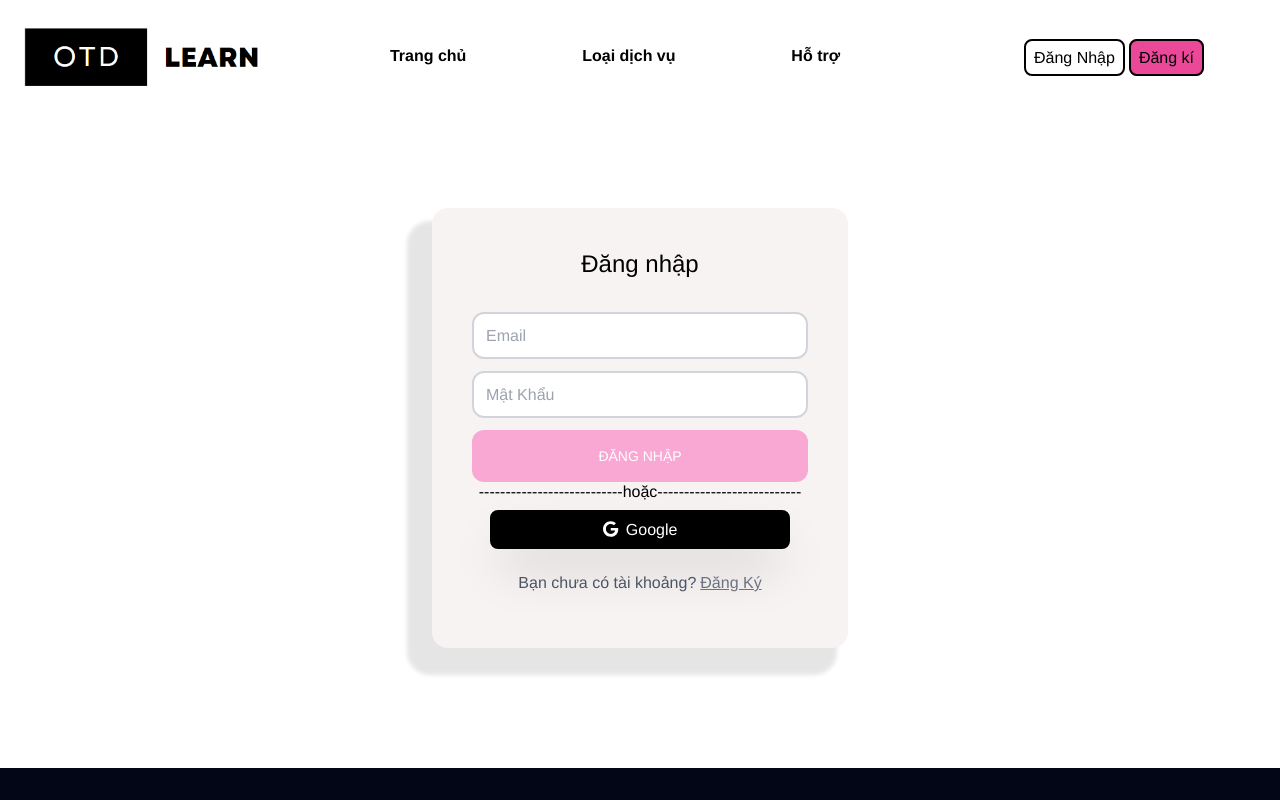
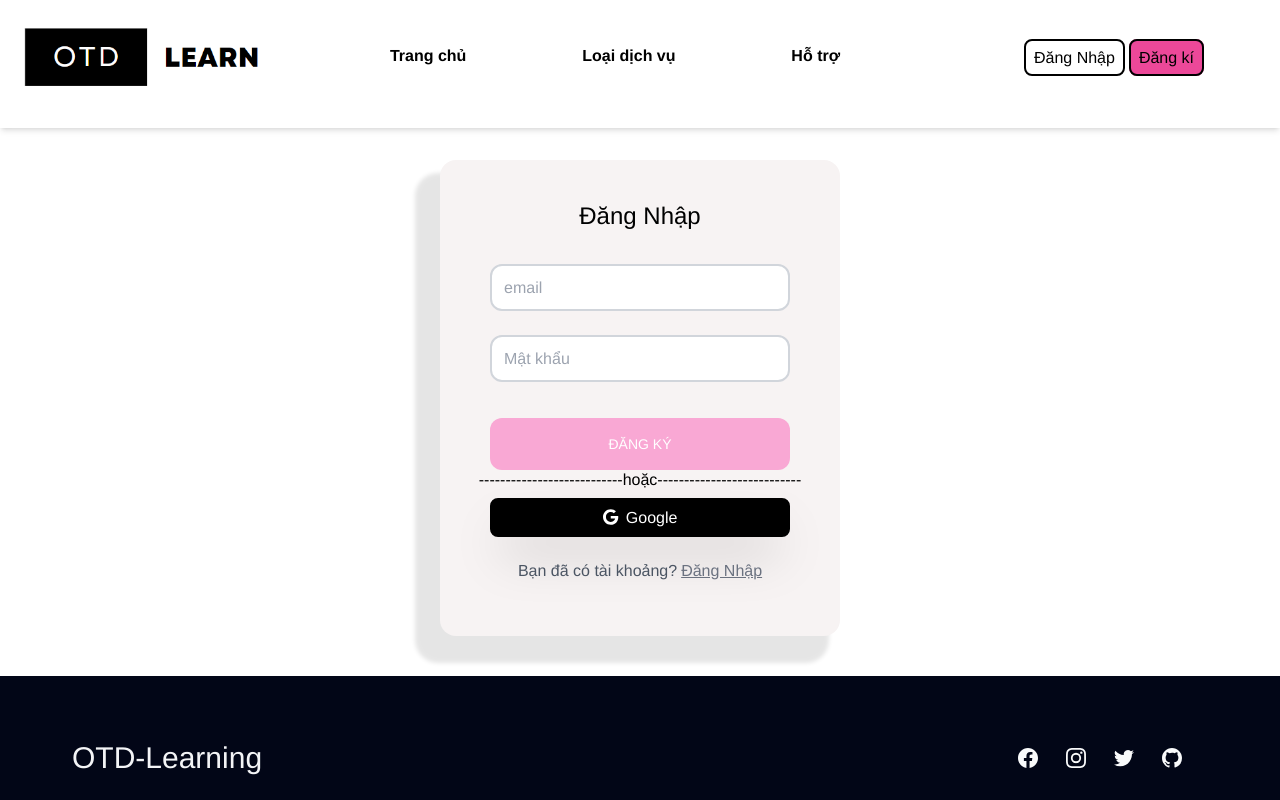
Before and after one commit to lehaodang189203/Summer2024SWP391_SAP1804_Group05_FE, a React (Vite) app in the folder OnDemandTutor/: page /login in a window 1280 px wide. Shown: the top 800 px of the page. Built offline with nearby package versions, Linux system fonts and the light colour scheme.

Commit message:
Tách component Input vs sử dụng yup check validate

```diff
--- a/OnDemandTutor/src/pages/Login/Login.tsx
+++ b/OnDemandTutor/src/pages/Login/Login.tsx
@@ -1,44 +1,78 @@
-import React from 'react'
+import { faGoogle } from '@fortawesome/free-brands-svg-icons'
+import { FontAwesomeIcon } from '@fortawesome/react-fontawesome'
 import { Link } from 'react-router-dom'
-import { FontAwesomeIcon } from '@fortawesome/react-fontawesome'
-import { faGoogle } from '@fortawesome/free-brands-svg-icons'
+
+import { yupResolver } from '@hookform/resolvers/yup'
+import { useForm } from 'react-hook-form'
+import Input from '../../components/Input'
+import { schema, Schema } from '../../utils/rules'
+
+type FormData = Pick<Schema, 'email' | 'password'>
+const loginSchema = schema.pick(['email', 'password'])
+
 export default function Login() {
+  const {
+    register,
+    handleSubmit,
+    formState: { errors }
+  } = useForm<FormData>({
+    resolver: yupResolver(loginSchema)
+  })
+
+  const onSubmit = (data: FormData) => {
+    console.log('Form submitted:', data)
+    // Xử lý logic tùy chỉnh ở đây
+  }
+
   return (
-    <div className='bg-white py-20 w-full'>
+    <div
+      style={{
+        background: '#F7F3F3',
+        boxShadow: 'rgba(0, 0, 0, 0.1) -18px 20px 4px 7px'
+      }}
+      className='py-10 w-[25rem] rounded-2xl shadow-neutral-950 mx-auto my-[2rem]'
+    >
       <div className='container justify-center flex'>
-        <form
-          style={{ background: '#F7F3F3', boxShadow: 'rgba(0, 0, 0, 0.1) -18px 20px 4px 7px' }}
-          className='p-10 w-4/12  rounded-2xl shadow-neutral-950'
+        <form onSubmit={handleSubmit(onSubmit)}>
+          <div className='text-2xl'>Đăng Nhập </div>
+
+          <Input
+            name='email'
+            type='email'
+            placeholder='email'
+            className='mt-8'
+            register={register}
+            errorMessage={errors.email?.message}
+          />
+
+          <Input
+            name='password'
+            type='password'
+            placeholder='Mật khẩu'
+            className='mt-1s'
+            register={register}
+            errorMessage={errors.password?.message}
+            autoComplete='on'
+          />
+
+          <div className='mt-3'>
+            <button
+              type='submit'
+              className='w-full rounded-xl text-center bg-pink-300 py-4 px-2 uppercase text-white text-sm hover:bg-pink-600 flex justify-center items-center'
             >
-          <div className='text-2xl'>Đăng nhập</div>
-          <div className='mt-8'>
-            <input
-              type='email'
-              placeholder='Email'
-              className='p-3 w-full outline-none  border-gray-300 forcus:border-gray-500 forcus:shawdow-sm rounded-xl hover:border-black border-2'
-            />
-          </div>
-          <div className='mt-3'>
-            <input
-              type='password'
-              placeholder='Mật Khẩu'
-              className='p-3 w-full outline-none border-gray-300 forcus:border-gray-500 forcus:shawdow-sm rounded-xl  hover:border-black border-2'
-            />
-          </div>
-          <div className='mt-3'>
-            <button className='w-full  rounded-xl text-center bg-pink-300 py-4 px-2 uppercase  text-white text-sm hover:bg-pink-600 flex justify-center items-center'>
-              Đăng nhập
+              Đăng Ký
             </button>
           </div>
-
-          <div className='NleHE1'>
+        </form>
+      </div>
+      <div>
+        <div>
           <span>---------------------------</span>
-            <span className='EMof35'>hoặc</span>
+          <span>hoặc</span>
           <span>---------------------------</span>
         </div>
-
         <div className='justify-center flex py-2'>
-            <button className=' bg-black text-white border-black border-2 w-[300px] rounded-lg justify-center items-center flex py-2 shadow-2xl hover:bg-white hover:text-black'>
+          <button className='bg-black text-white border-black border-2 w-[300px] rounded-lg justify-center items-center flex py-2 shadow-2xl hover:bg-white hover:text-black'>
             <div className='pr-2'>
               <FontAwesomeIcon icon={faGoogle} />
             </div>
@@ -47,13 +81,15 @@ export default function Login() {
         </div>
         <div className='my-4'>
           <div>
-              <span className='text-gray-600 mr-1'>Bạn chưa có tài khoảng?</span>
-              <Link className='text-gray-500 underline hover:text-red-500' to='/Register'>
-                Đăng Ký
+            <span className='text-gray-600 mr-1'>Bạn đã có tài khoảng?</span>
+            <Link
+              className='text-gray-500 underline hover:text-red-500'
+              to='/Login'
+            >
+              Đăng Nhập
             </Link>
           </div>
         </div>
-        </form>
       </div>
     </div>
   )
--- a/OnDemandTutor/src/pages/Register/Register.tsx
+++ b/OnDemandTutor/src/pages/Register/Register.tsx
@@ -1,6 +1,5 @@
 import { faGoogle } from '@fortawesome/free-brands-svg-icons'
 import { FontAwesomeIcon } from '@fortawesome/react-fontawesome'
-
 import { Link } from 'react-router-dom'
 import Input from '../../components/Input'
 import { yupResolver } from '@hookform/resolvers/yup'
@@ -11,8 +10,8 @@ import { useEffect } from 'react'
 type FormData = Pick<Schema, 'email' | 'password' | 'confirm_password'>
 
 const registerSchema = schema.pick(['email', 'password', 'confirm_password'])
+
 export default function Register() {
-  //
   useEffect(() => {
     console.log('Component mounted')
 
@@ -35,10 +34,10 @@ export default function Register() {
     resolver: yupResolver(registerSchema)
   })
 
-  //  thằng handleSubmit nhận vào 1 cái Valid và InValid?
-  const onSubmit = handleSubmit((data) => {
-    console.log(data)
-  })
+  const onSubmit = (data: FormData) => {
+    console.log('Form submitted:', data)
+    // Xử lý logic tùy chỉnh ở đây
+  }
 
   return (
     <div
@@ -46,14 +45,10 @@ export default function Register() {
         background: '#F7F3F3',
         boxShadow: 'rgba(0, 0, 0, 0.1) -18px 20px 4px 7px'
       }}
-      className=' py-10 w-[25rem]  rounded-2xl shadow-neutral-950 mx-auto my-[2rem]'
+      className='py-10 w-[25rem] rounded-2xl shadow-neutral-950 mx-auto my-[2rem]'
     >
       <div className='container justify-center flex'>
-        <form
-          onSubmit={(event) => {
-            console.log('aa')
-          }}
-        >
+        <form onSubmit={handleSubmit(onSubmit)}>
           <div className='text-2xl'>Đăng Ký </div>
 
           <Input
@@ -63,30 +58,32 @@ export default function Register() {
             className='mt-8'
             register={register}
             errorMessage={errors.email?.message}
-            autoComplete='username'
           />
 
           <Input
             name='password'
             type='password'
             placeholder='Mật khẩu'
-            className='mt-1s  '
+            className='mt-1s'
             register={register}
             errorMessage={errors.password?.message}
-            autoComplete='current-password'
+            autoComplete='on'
           />
 
           <Input
-            name='password'
+            name='confirm_password'
             type='password'
             placeholder='Xác nhận mật khẩu'
             className='mt-1'
             register={register}
             errorMessage={errors.confirm_password?.message}
-            autoComplete='current-password'
+            autoComplete='on'
           />
           <div className='mt-3'>
-            <button className='w-full rounded-xl text-center bg-pink-300 py-4 px-2 uppercase  text-white text-sm hover:bg-pink-600 flex justify-center items-center'>
+            <button
+              type='submit'
+              className='w-full rounded-xl text-center bg-pink-300 py-4 px-2 uppercase text-white text-sm hover:bg-pink-600 flex justify-center items-center'
+            >
               Đăng Ký
             </button>
           </div>
@@ -99,7 +96,7 @@ export default function Register() {
           <span>---------------------------</span>
         </div>
         <div className='justify-center flex py-2'>
-          <button className=' bg-black text-white border-black border-2 w-[300px] rounded-lg justify-center items-center flex py-2 shadow-2xl hover:bg-white hover:text-black'>
+          <button className='bg-black text-white border-black border-2 w-[300px] rounded-lg justify-center items-center flex py-2 shadow-2xl hover:bg-white hover:text-black'>
             <div className='pr-2'>
               <FontAwesomeIcon icon={faGoogle} />
             </div>
@@ -121,83 +118,3 @@ export default function Register() {
     </div>
   )
 }
-
-// import { faGoogle } from '@fortawesome/free-brands-svg-icons'
-// import { FontAwesomeIcon } from '@fortawesome/react-fontawesome'
-
-// import { Link } from 'react-router-dom'
-
-// export default function Register() {
-//   return (
-//     <div className='bg-white py-10  w-full '>
-//       <div className='container justify-center flex'>
-//         <form
-//           style={{ background: '#F7F3F3', boxShadow: 'rgba(0, 0, 0, 0.1) -18px 20px 4px 7px' }}
-//           className='p-10 w-4/12  rounded-2xl shadow-neutral-950'
-//         >
-//           <div className='text-2xl'>Đăng Ký Thành Học Sinh</div>
-//           hoặc
-//           <div>
-//             <Link className='text-gray-500 underline hover:text-red-500' to='/registerAT'>
-//               Đăng kí làm gia sư
-//             </Link>
-//           </div>
-//           <div className='mt-8'>
-//             <input
-//               type='email'
-//               placeholder='Email'
-//               className='p-3 w-full outline-none  border-gray-300 forcus:border-gray-500 forcus:shawdow-sm rounded-xl hover:border-black border-2'
-//             />
-//           </div>
-//           <div className='mt-3'>
-//             <input
-//               type='userName'
-//               placeholder='User Name'
-//               className='p-3 w-full outline-none  border-gray-300 forcus:border-gray-500 forcus:shawdow-sm rounded-xl hover:border-black border-2'
-//             />
-//           </div>
-//           <div className='mt-3'>
-//             <input
-//               type='password'
-//               placeholder='Mật Khẩu'
-//               className='p-3 w-full outline-none border-gray-300 forcus:border-gray-500 forcus:shawdow-sm rounded-xl  hover:border-black border-2'
-//             />
-//           </div>
-//           <div className='mt-3'>
-//             <input
-//               type='password'
-//               placeholder='Xác nhận mật Khẩu'
-//               className='p-3 w-full outline-none border-gray-300 forcus:border-gray-500 forcus:shawdow-sm rounded-xl  hover:border-black border-2'
-//             />
-//           </div>
-//           <div className='mt-3'>
-//             <button className='w-full  rounded-xl text-center bg-pink-300 py-4 px-2 uppercase  text-white text-sm hover:bg-pink-600 flex justify-center items-center'>
-//               Đăng Ký
-//             </button>
-//           </div>
-//           <div className='NleHE1'>
-//             <span>---------------------------</span>
-//             <span className='EMof35'>hoặc</span>
-//             <span>---------------------------</span>
-//           </div>
-//           <div className='justify-center flex py-2'>
-//             <button className=' bg-black text-white border-black border-2 w-[300px] rounded-lg justify-center items-center flex py-2 shadow-2xl hover:bg-white hover:text-black'>
-//               <div className='pr-2'>
-//                 <FontAwesomeIcon icon={faGoogle} />
-//               </div>
-//               <div>Google</div>
-//             </button>
-//           </div>
-//           <div className='my-4'>
-//             <div>
-//               <span className='text-gray-600 mr-1'>Bạn đã có tài khoảng?</span>
-//               <Link className='text-gray-500 underline hover:text-red-500' to='/Login'>
-//                 Đăng Nhập
-//               </Link>
-//             </div>
-//           </div>
-//         </form>
-//       </div>
-//     </div>
-//   )
-// }
```
Lines whose indentation alone changed are shown as unchanged.
